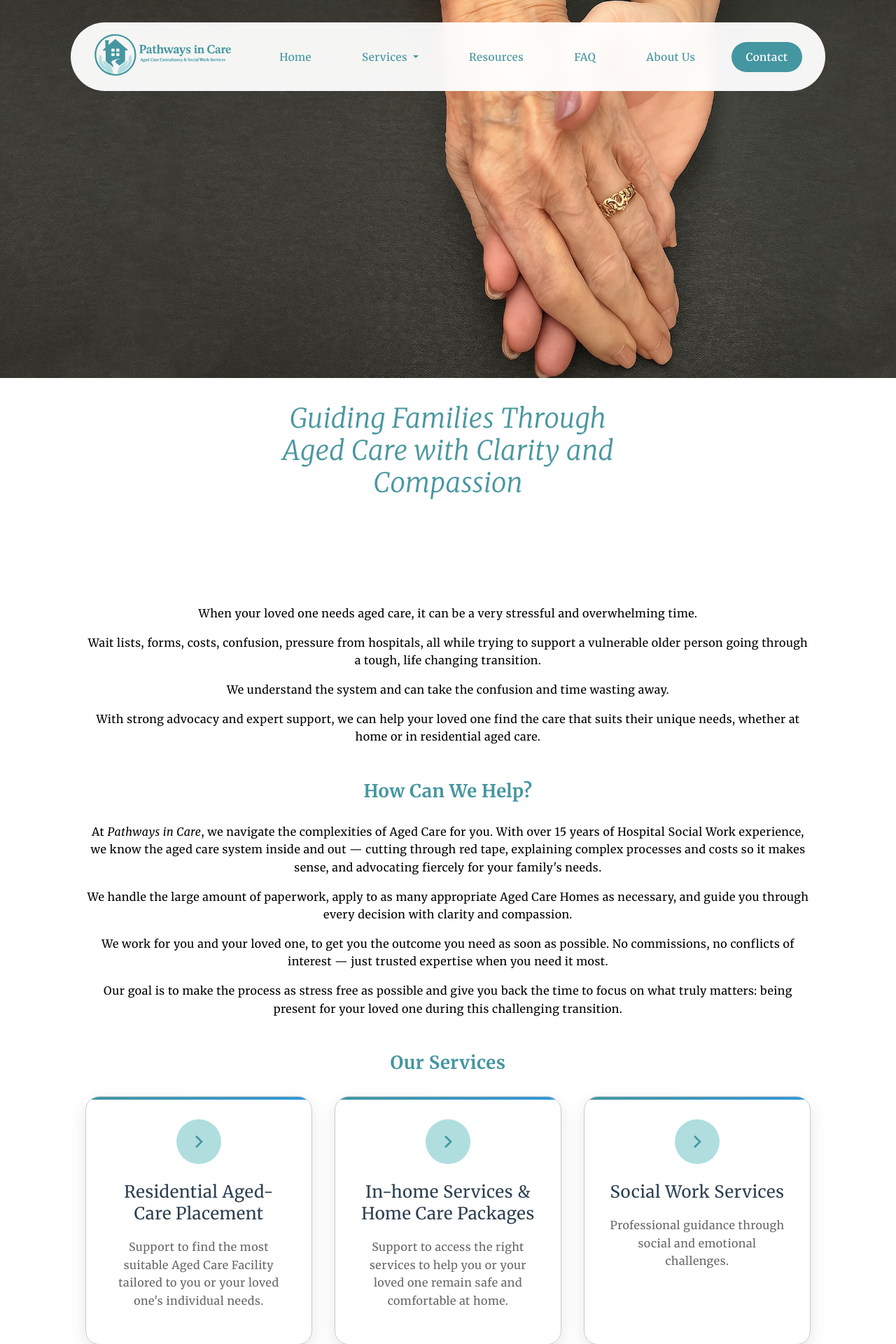
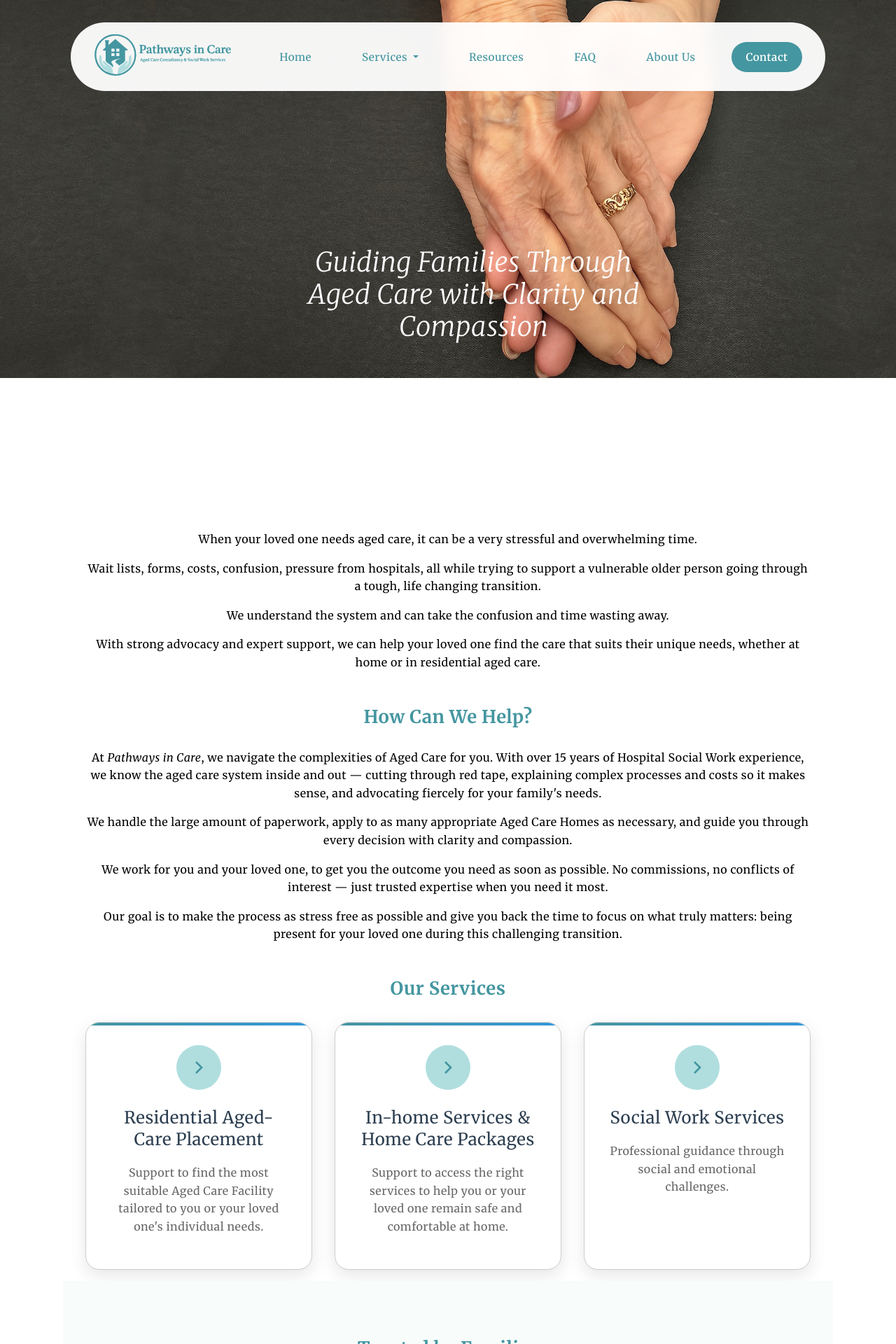
Before and after one commit to dmholyday/pathwaysincare-web, a Jekyll site: the page built from index.html, in a window 1280 px wide. Shown: the top 1920 px of the page at 70% size. Built offline with Jekyll 4.4.1, drawn with Linux system fonts in a browser that asks for light colours.

```diff
--- a/assets/style.css
+++ b/assets/style.css
@@ -221,7 +221,6 @@
 .hero-spacer {
     height: 60vh;
     width: 100%;
-    margin-top: -5rem;
 }
 
 /* Mobile Portrait Only - hands_enhanced1.jpg */
@@ -236,17 +235,11 @@
         background-position: center top;
     }
 
+    /*
     .hero-spacer {
         height: 60vh;
-        margin-top: -18rem;
-    }
-
-    .tagline-hero {
-        font-size: 1.8em;
-        max-width: 90%;
-        padding: 1.5rem;
-        margin: -11rem auto 2rem auto;
-    }
+    }
+    */
 }
 
 
@@ -1221,21 +1214,32 @@
 
 /* Tagline Hero Styling */
 .tagline-hero {
+    position: absolute;
+    top: 50%;
+    left: 33.33%;
+    transform: translate(-50%, -50%);
     text-align: center;
     font-style: italic;
     font-size: 2.4em;
     font-weight: lighter;
-    color: #4496a0;
-    max-width: 600px;
-    margin: -3rem auto 2rem auto;
+    color: white;
+    max-width: 500px;
     line-height: 1.2;
-    text-shadow: 1px 1px 2px rgba(0,0,0,0.1);
-    padding: 2rem;
-    background: rgba(255, 255, 255, 0.9);
-    border-radius: 20px;
+    z-index: 1002;
     opacity: 0;
-    transform: translateY(-30px);
     animation: fadeInDown 0.8s ease-out 0.8s forwards;
+}
+
+/* Mobile Portrait Tagline Override - Dynamic Scaling */
+@media (max-width: 1080px) and (orientation: portrait) {
+    .tagline-hero {
+        font-size: calc(0.6em + 1.5vw);
+        max-width: calc(120px + 15vw);
+        left: calc(2% + 3vw);
+        /*top: calc(6vh + ((100vw - 100vh)/10) * -1); */
+        top: 117px;
+        transform: translate(-50%, -50%);
+    }
 }
 
 /* Homepage section spacing adjustments */
```
